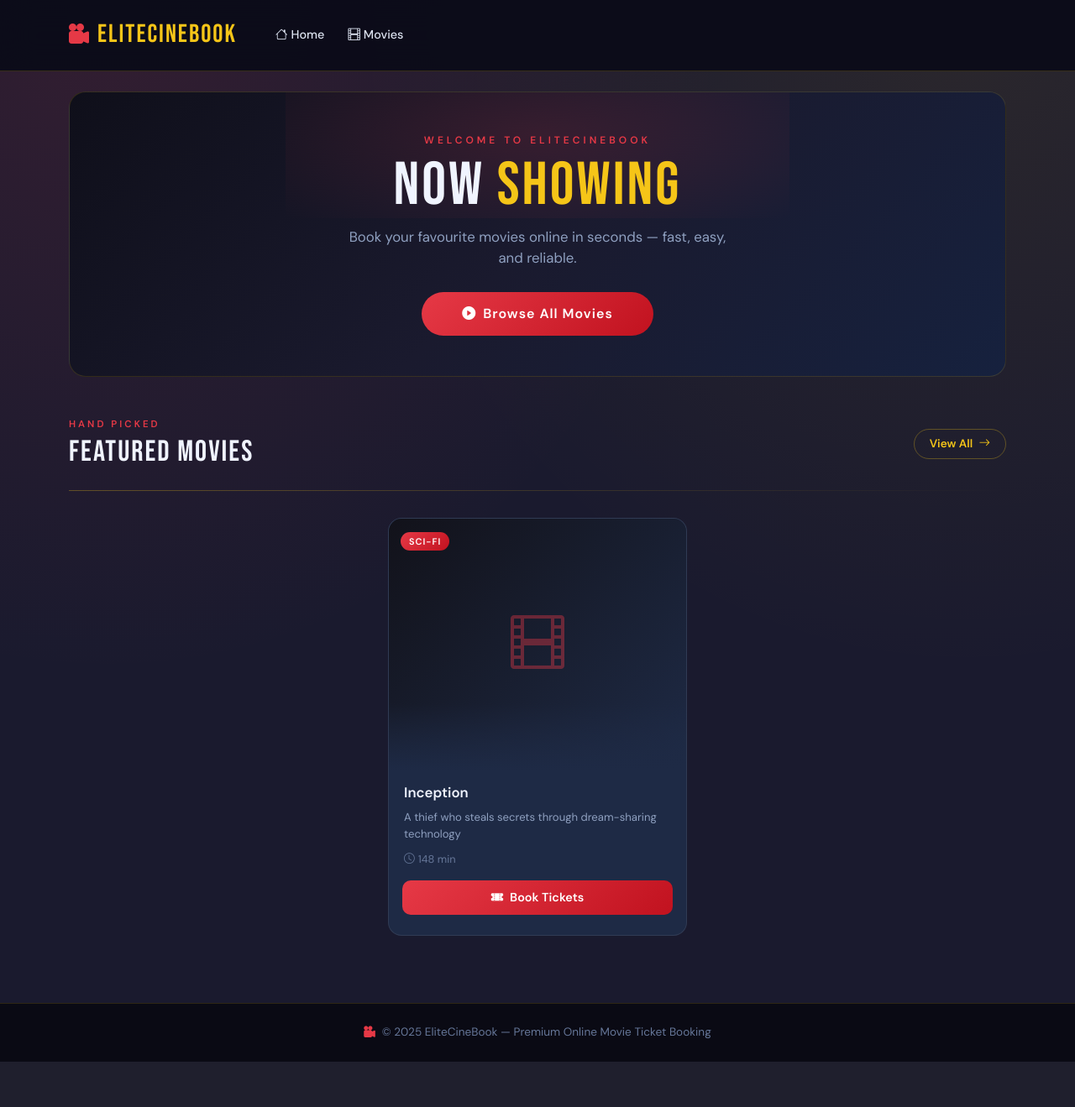
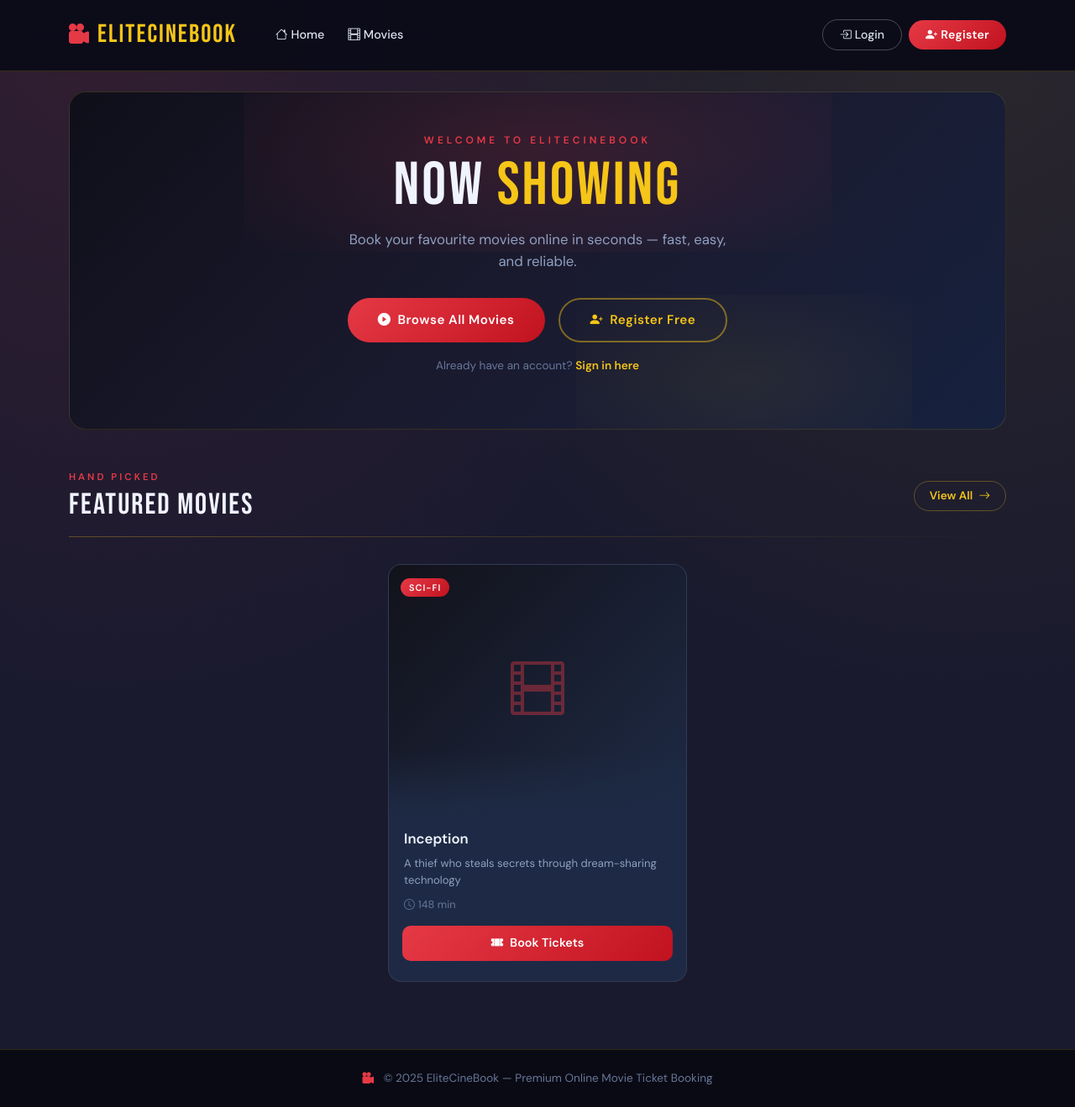
Before and after one commit to Work105/movie-ticket-system, a Django app: page / in a window 1280 px wide. Shown: the whole page at 84% size. Before the commit the page ends 1265 px from the top, so only its background shows below. Run offline with Django 5.2, Linux system fonts and the light colour scheme; data comes from the database, SQL or seed files in the repository; parts of the project's set-up code (start-up, migrations or seed data) failed here and were passed over.

Commit message:
Add Login/Register buttons to navbar and hero section

```diff
--- a/tickets/templates/tickets/base.html
+++ b/tickets/templates/tickets/base.html
@@ -31,7 +31,7 @@
       min-height: 100vh;
     }
 
-    /* NAVBAR */
+    /* ── NAVBAR ── */
     .navbar {
       background: rgba(12,12,25,0.97) !important;
       backdrop-filter: blur(20px);
@@ -51,7 +51,14 @@
       gap: 8px;
     }
     .navbar-brand i { color: var(--red); font-size: 1.5rem; }
-    .nav-link { color: #dde3f0 !important; font-weight: 500; font-size: 0.9rem; padding: 6px 14px !important; border-radius: 6px; transition: all 0.2s; }
+    .nav-link {
+      color: #dde3f0 !important;
+      font-weight: 500;
+      font-size: 0.9rem;
+      padding: 6px 14px !important;
+      border-radius: 6px;
+      transition: all 0.2s;
+    }
     .nav-link:hover { color: var(--gold) !important; background: rgba(245,197,24,0.1); }
     .nav-username { color: var(--gold) !important; font-weight: 600; font-size: 0.9rem; }
     .btn-logout {
@@ -65,7 +72,7 @@
     }
     .btn-logout:hover { background: var(--red); color: #fff !important; border-color: var(--red); }
 
-    /* MOVIE CARDS */
+    /* ── MOVIE CARDS ── */
     .movie-card {
       background: var(--card-bg);
       border: 1px solid rgba(255,255,255,0.08);
@@ -80,7 +87,7 @@
     }
     .movie-card img { width: 100%; height: 280px; object-fit: cover; display: block; }
 
-    /* BADGES */
+    /* ── BADGES ── */
     .badge-genre {
       background: linear-gradient(135deg, var(--red), #c1121f);
       color: #fff;
@@ -92,7 +99,7 @@
       border-radius: 20px;
     }
 
-    /* BUTTONS */
+    /* ── BUTTONS ── */
     .btn-primary {
       background: linear-gradient(135deg, var(--red), #c1121f) !important;
       border: none !important;
@@ -105,6 +112,7 @@
       background: linear-gradient(135deg, #ff4d5e, var(--red)) !important;
       transform: translateY(-1px);
       box-shadow: 0 6px 20px rgba(230,57,70,0.4);
+      color: #fff !important;
     }
     .btn-outline-secondary {
       border-color: rgba(255,255,255,0.2) !important;
@@ -117,7 +125,7 @@
       border-color: rgba(255,255,255,0.35) !important;
     }
 
-    /* BOOKING CARD */
+    /* ── BOOKING CARD ── */
     .booking-card {
       background: var(--card-bg);
       border: 1px solid rgba(255,255,255,0.08);
@@ -126,7 +134,7 @@
     }
     .booking-card:hover { border-color: rgba(245,197,24,0.3); box-shadow: 0 8px 30px rgba(0,0,0,0.4); }
 
-    /* SEATS */
+    /* ── SEATS ── */
     .seat {
       width: 36px; height: 36px;
       display: inline-flex; align-items: center; justify-content: center;
@@ -143,7 +151,7 @@
     .seat:not(.booked):hover { background: rgba(34,197,94,0.3); border-color: #22c55e; color: #fff; }
     .screen { background: linear-gradient(to right, transparent, var(--gold), transparent); height: 3px; border-radius: 4px; margin-bottom: 24px; opacity: 0.5; }
 
-    /* FORMS */
+    /* ── FORMS ── */
     .form-control, .form-select {
       background: rgba(255,255,255,0.07) !important;
       border: 1px solid rgba(255,255,255,0.15) !important;
@@ -157,7 +165,7 @@
     .form-label { color: #c8d4e8 !important; font-weight: 500; font-size: 0.9rem; }
     ::placeholder { color: #5a6a80 !important; }
 
-    /* MISC */
+    /* ── MISC ── */
     .input-icon { position: relative; }
     .input-icon i { position: absolute; left: 12px; top: 50%; transform: translateY(-50%); color: #667799; }
     .input-icon input { padding-left: 36px; }
@@ -171,19 +179,19 @@
     .block { display: flex; flex-direction: column; gap: 10px; }
     .row { display: flex; justify-content: center; }
 
-    /* TEXT */
+    /* ── TEXT ── */
     .text-muted { color: #8fa0c0 !important; }
     h1, h2, h3, h4, h5, h6 { color: #f0f4ff; }
     p { color: #c8d4e8; }
 
-    /* FOOTER */
+    /* ── FOOTER ── */
     footer { background: rgba(8,8,18,0.9); border-top: 1px solid rgba(245,197,24,0.15); margin-top: 80px; }
     footer p { color: #667799; font-size: 0.85rem; }
 
-    /* ALERTS */
+    /* ── ALERTS ── */
     .alert { background: rgba(245,197,24,0.12); border: 1px solid rgba(245,197,24,0.25); color: #f5e090; border-radius: 10px; }
 
-    /* SCROLLBAR */
+    /* ── SCROLLBAR ── */
     ::-webkit-scrollbar { width: 6px; }
     ::-webkit-scrollbar-track { background: var(--dark); }
     ::-webkit-scrollbar-thumb { background: rgba(245,197,24,0.3); border-radius: 3px; }
@@ -204,6 +212,7 @@
         <li class="nav-item"><a class="nav-link" href="{% url 'home' %}"><i class="bi bi-house me-1"></i>Home</a></li>
         <li class="nav-item"><a class="nav-link" href="{% url 'movie_list' %}"><i class="bi bi-film me-1"></i>Movies</a></li>
       </ul>
+
       <ul class="navbar-nav ms-auto align-items-center gap-2">
         {% if user.is_authenticated %}
           <li class="nav-item">
@@ -219,8 +228,26 @@
               <i class="bi bi-box-arrow-right me-1"></i>Logout
             </a>
           </li>
+        {% else %}
+          <li class="nav-item">
+            <a href="{% url 'login' %}"
+               style="display:inline-block; padding:7px 20px; border-radius:20px; border:1px solid rgba(255,255,255,0.25); color:#dde3f0; font-size:0.88rem; font-weight:500; text-decoration:none; transition:all 0.2s;"
+               onmouseover="this.style.borderColor='rgba(245,197,24,0.5)'; this.style.color='#f5c518'; this.style.background='rgba(245,197,24,0.08)';"
+               onmouseout="this.style.borderColor='rgba(255,255,255,0.25)'; this.style.color='#dde3f0'; this.style.background='transparent';">
+              <i class="bi bi-box-arrow-in-right me-1"></i>Login
+            </a>
+          </li>
+          <li class="nav-item">
+            <a href="{% url 'register' %}"
+               style="display:inline-block; padding:7px 20px; border-radius:20px; background:linear-gradient(135deg,#e63946,#c1121f); color:#fff; font-size:0.88rem; font-weight:700; text-decoration:none; transition:all 0.2s; letter-spacing:0.3px;"
+               onmouseover="this.style.transform='translateY(-1px)'; this.style.boxShadow='0 6px 20px rgba(230,57,70,0.45)';"
+               onmouseout="this.style.transform='translateY(0)'; this.style.boxShadow='none';">
+              <i class="bi bi-person-plus-fill me-1"></i>Register
+            </a>
+          </li>
         {% endif %}
       </ul>
+
     </div>
   </div>
 </nav>
@@ -237,7 +264,10 @@
 
 <footer class="py-4">
   <div class="container text-center">
-    <p class="mb-0"><i class="bi bi-camera-reels-fill me-2" style="color:#e63946;"></i>&copy; 2025 EliteCineBook — Premium Online Movie Ticket Booking</p>
+    <p class="mb-0">
+      <i class="bi bi-camera-reels-fill me-2" style="color:#e63946;"></i>
+      &copy; 2025 EliteCineBook — Premium Online Movie Ticket Booking
+    </p>
   </div>
 </footer>
 
--- a/tickets/templates/tickets/home.html
+++ b/tickets/templates/tickets/home.html
@@ -2,50 +2,92 @@
 {% block title %}EliteCineBook — Now Showing{% endblock %}
 {% block content %}
 
-<!-- HERO SECTION -->
-<div class="text-center py-5 mb-5 position-relative" style="background: linear-gradient(135deg, #0f0f1a, #1a1a2e, #16213e); border-radius: 20px; overflow:hidden; border:1px solid rgba(245,197,24,0.15);">
-  <!-- Background glow effects -->
-  <div style="position:absolute; top:-50px; left:50%; transform:translateX(-50%); width:600px; height:200px; background:radial-gradient(ellipse, rgba(230,57,70,0.15), transparent); pointer-events:none;"></div>
+<!-- ── HERO SECTION ── -->
+<div class="text-center py-5 mb-5 position-relative"
+     style="background:linear-gradient(135deg,#0f0f1a,#1a1a2e,#16213e); border-radius:20px; overflow:hidden; border:1px solid rgba(245,197,24,0.15); min-height:280px; display:flex; align-items:center; justify-content:center;">
 
-  <div class="position-relative" style="z-index:1;">
+  <!-- Background glow -->
+  <div style="position:absolute; top:-60px; left:50%; transform:translateX(-50%); width:700px; height:250px; background:radial-gradient(ellipse, rgba(230,57,70,0.15), transparent); pointer-events:none;"></div>
+  <div style="position:absolute; bottom:-40px; right:10%; width:400px; height:200px; background:radial-gradient(ellipse, rgba(245,197,24,0.07), transparent); pointer-events:none;"></div>
+
+  <div class="position-relative px-4" style="z-index:1;">
     <p style="color:#e63946; font-size:0.75rem; letter-spacing:4px; font-weight:700; text-transform:uppercase; margin-bottom:10px;">
       Welcome to EliteCineBook
     </p>
-    <h1 style="font-family:'Bebas Neue',sans-serif; font-size:4.5rem; letter-spacing:3px; color:#f0f4ff; line-height:1; margin-bottom:12px;">
+    <h1 style="font-family:'Bebas Neue',sans-serif; font-size:4.5rem; letter-spacing:3px; color:#f0f4ff; line-height:1; margin-bottom:14px;">
       NOW <span style="color:#f5c518;">SHOWING</span>
     </h1>
-    <p style="color:#8fa0c0; font-size:1.05rem; max-width:480px; margin:0 auto 28px;">
+    <p style="color:#8fa0c0; font-size:1.05rem; max-width:480px; margin:0 auto 30px; line-height:1.6;">
       Book your favourite movies online in seconds — fast, easy, and reliable.
     </p>
-    <a href="{% url 'movie_list' %}" class="btn btn-primary btn-lg px-5"
-       style="border-radius:30px; font-weight:700; letter-spacing:1px; padding:14px 40px; font-size:1rem;">
-      <i class="bi bi-play-circle-fill me-2"></i>Browse All Movies
-    </a>
+
+    <!-- Buttons Row -->
+    <div class="d-flex gap-3 justify-content-center flex-wrap">
+
+      <!-- Browse Movies -->
+      <a href="{% url 'movie_list' %}"
+         style="display:inline-flex; align-items:center; gap:8px; background:linear-gradient(135deg,#e63946,#c1121f); color:#fff; padding:13px 36px; border-radius:30px; font-weight:700; font-size:0.95rem; text-decoration:none; letter-spacing:0.5px; transition:all 0.2s;"
+         onmouseover="this.style.transform='translateY(-2px)'; this.style.boxShadow='0 10px 30px rgba(230,57,70,0.45)';"
+         onmouseout="this.style.transform='translateY(0)'; this.style.boxShadow='none';">
+        <i class="bi bi-play-circle-fill"></i> Browse All Movies
+      </a>
+
+      <!-- Register (only if not logged in) -->
+      {% if not user.is_authenticated %}
+      <a href="{% url 'register' %}"
+         style="display:inline-flex; align-items:center; gap:8px; background:transparent; color:#f5c518; padding:13px 36px; border-radius:30px; font-weight:700; font-size:0.95rem; text-decoration:none; border:2px solid rgba(245,197,24,0.45); letter-spacing:0.5px; transition:all 0.2s;"
+         onmouseover="this.style.background='rgba(245,197,24,0.1)'; this.style.borderColor='#f5c518'; this.style.transform='translateY(-2px)';"
+         onmouseout="this.style.background='transparent'; this.style.borderColor='rgba(245,197,24,0.45)'; this.style.transform='translateY(0)';">
+        <i class="bi bi-person-plus-fill"></i> Register Free
+      </a>
+      {% endif %}
+
+    </div>
+
+    <!-- Login link below buttons (only if not logged in) -->
+    {% if not user.is_authenticated %}
+    <p style="margin-top:18px; color:#667799; font-size:0.85rem;">
+      Already have an account?
+      <a href="{% url 'login' %}"
+         style="color:#f5c518; font-weight:600; text-decoration:none;"
+         onmouseover="this.style.textDecoration='underline';"
+         onmouseout="this.style.textDecoration='none';">
+        Sign in here
+      </a>
+    </p>
+    {% else %}
+    <p style="margin-top:18px; color:#667799; font-size:0.85rem;">
+      <i class="bi bi-check-circle-fill me-1" style="color:#22c55e;"></i>
+      Welcome back, <span style="color:#f5c518; font-weight:600;">{{ user.first_name }}</span>! Ready to book?
+    </p>
+    {% endif %}
+
   </div>
 </div>
 
-<!-- FEATURED MOVIES HEADER -->
-<div class="d-flex align-items-center justify-content-between mb-4">
+<!-- ── FEATURED MOVIES HEADER ── -->
+<div class="d-flex align-items-center justify-content-between mb-3">
   <div>
     <p style="color:#e63946; font-size:0.72rem; letter-spacing:3px; font-weight:700; text-transform:uppercase; margin-bottom:4px;">Hand Picked</p>
     <h2 style="font-family:'Bebas Neue',sans-serif; font-size:2.2rem; letter-spacing:2px; color:#f0f4ff; margin:0;">Featured Movies</h2>
   </div>
-  <a href="{% url 'movie_list' %}" style="color:#f5c518; font-size:0.85rem; font-weight:600; text-decoration:none; border:1px solid rgba(245,197,24,0.3); padding:7px 18px; border-radius:20px; transition:all 0.2s;"
-     onmouseover="this.style.background='rgba(245,197,24,0.1)'"
-     onmouseout="this.style.background='transparent'">
+  <a href="{% url 'movie_list' %}"
+     style="color:#f5c518; font-size:0.85rem; font-weight:600; text-decoration:none; border:1px solid rgba(245,197,24,0.3); padding:7px 18px; border-radius:20px; transition:all 0.2s;"
+     onmouseover="this.style.background='rgba(245,197,24,0.1)'; this.style.borderColor='#f5c518';"
+     onmouseout="this.style.background='transparent'; this.style.borderColor='rgba(245,197,24,0.3)';">
     View All <i class="bi bi-arrow-right ms-1"></i>
   </a>
 </div>
 
-<!-- DIVIDER -->
-<div style="height:1px; background:linear-gradient(to right, rgba(245,197,24,0.3), transparent); margin-bottom:32px;"></div>
+<!-- Divider -->
+<div style="height:1px; background:linear-gradient(to right,rgba(245,197,24,0.3),transparent); margin-bottom:32px;"></div>
 
-<!-- MOVIES GRID -->
+<!-- ── MOVIES GRID ── -->
 <div class="row g-4">
   {% for movie in movies %}
   <div class="col-md-4">
     <div class="card h-100 position-relative"
-         style="background:#1e2a45; border:1px solid rgba(255,255,255,0.08); border-radius:16px; overflow:hidden; transition:transform 0.3s ease, box-shadow 0.3s ease, border-color 0.3s ease; cursor:pointer;"
+         style="background:#1e2a45; border:1px solid rgba(255,255,255,0.08); border-radius:16px; overflow:hidden; transition:transform 0.3s ease, box-shadow 0.3s ease, border-color 0.3s ease;"
          onmouseover="this.style.transform='translateY(-8px)'; this.style.boxShadow='0 24px 60px rgba(0,0,0,0.6)'; this.style.borderColor='rgba(245,197,24,0.3)';"
          onmouseout="this.style.transform='translateY(0)'; this.style.boxShadow='none'; this.style.borderColor='rgba(255,255,255,0.08)';">
 
@@ -62,9 +104,8 @@
             <i class="bi bi-film" style="font-size:4rem; color:#e63946; opacity:0.4;"></i>
           </div>
         {% endif %}
-
-        <!-- Gradient overlay at bottom of poster -->
-        <div style="position:absolute; bottom:0; left:0; right:0; height:80px; background:linear-gradient(to top, #1e2a45, transparent);"></div>
+        <!-- Bottom gradient on poster -->
+        <div style="position:absolute; bottom:0; left:0; right:0; height:80px; background:linear-gradient(to top,#1e2a45,transparent);"></div>
       </div>
 
       <!-- Genre Badge -->
```
